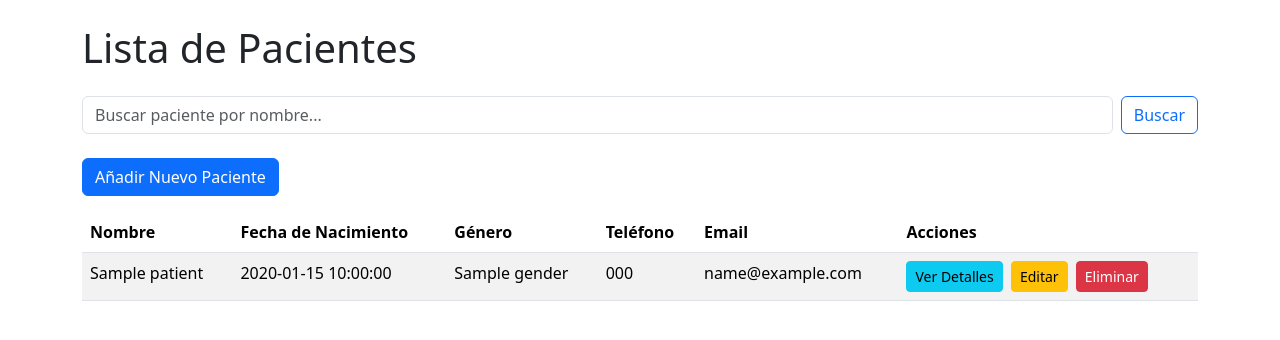
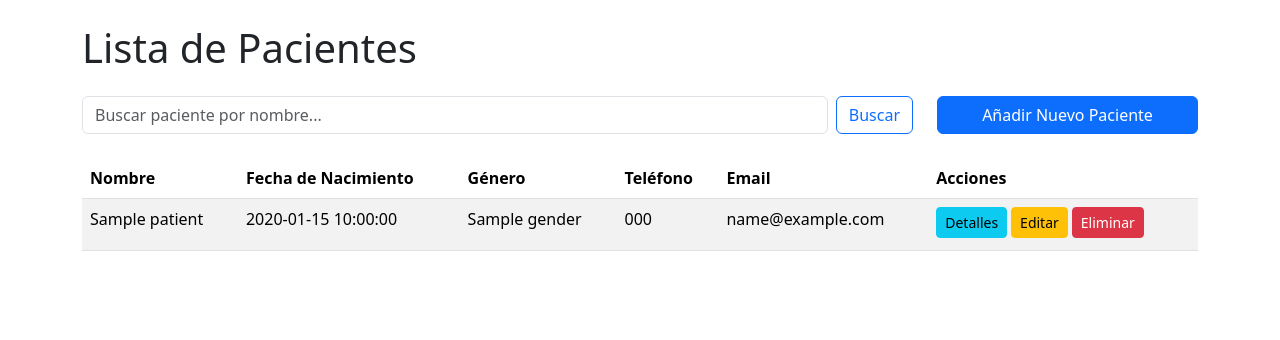
Before and after one commit to Exodo77/consultorio-gemas, a Flask app: page / in a window 1280 px wide. Shown: the part 56-396 px from the top of the page. Run offline with Flask 3, Linux system fonts and the light colour scheme; a database or web service that is not in the repository returns one stand-in record (values such as "Sample title"); some libraries are stand-ins or nearby versions.

Commit message:
feat: Improve responsiveness of index page with Bootstrap grid

```diff
--- a/templates/index.html
+++ b/templates/index.html
@@ -5,15 +5,21 @@
 {% block content %}
 <h1 class="mb-4">Lista de Pacientes</h1>
 
-<form class="d-flex mb-4" role="search" method="GET">
+{# Fila para el formulario de búsqueda y el botón de añadir paciente #}
+<div class="row mb-4 align-items-center"> {# align-items-center para alinear verticalmente #}
+    <div class="col-md-8 col-lg-9"> {# En pantallas medianas y grandes, ocupa 8 o 9 columnas #}
+        <form class="d-flex" role="search" method="GET">
             <input class="form-control me-2" type="search" placeholder="Buscar paciente por nombre..." aria-label="Search" name="search" value="{{ search_query }}">
             <button class="btn btn-outline-primary" type="submit">Buscar</button>
         </form>
-
-<a href="{{ url_for('add_patient') }}" class="btn btn-primary mb-3">Añadir Nuevo Paciente</a>
+    </div>
+    <div class="col-md-4 col-lg-3 text-md-end mt-2 mt-md-0"> {# En pantallas medianas, ocupa 4 o 3 columnas, texto alineado a la derecha, margen superior en móvil #}
+        <a href="{{ url_for('add_patient') }}" class="btn btn-primary w-100 w-md-auto">Añadir Nuevo Paciente</a> {# w-100 en móvil, w-md-auto en md y up #}
+    </div>
+</div>
 
 {% if patients %}
-    <div class="table-responsive">
+    <div class="table-responsive"> {# Esta clase es CRUCIAL para tablas responsivas #}
         <table class="table table-striped table-hover">
             <thead>
                 <tr>
@@ -34,11 +40,13 @@
                         <td>{{ patient.phone }}</td>
                         <td>{{ patient.email }}</td>
                         <td>
-                            <a href="{{ url_for('patient_details', patient_id=patient.id) }}" class="btn btn-info btn-sm me-1">Ver Detalles</a> {# me-1 añade un pequeño margen a la derecha #}
-                            <a href="{{ url_for('edit_patient', patient_id=patient.id) }}" class="btn btn-warning btn-sm me-1">Editar</a>
+                            <div class="d-flex flex-column flex-md-row"> {# Contenedor flexible para los botones, se apilan en móvil y se ponen en fila en md #}
+                                <a href="{{ url_for('patient_details', patient_id=patient.id) }}" class="btn btn-info btn-sm mb-1 me-md-1">Detalles</a>
+                                <a href="{{ url_for('edit_patient', patient_id=patient.id) }}" class="btn btn-warning btn-sm mb-1 me-md-1">Editar</a>
                                 <form action="{{ url_for('delete_patient', patient_id=patient.id) }}" method="POST" class="d-inline">
                                     <button type="submit" class="btn btn-danger btn-sm" onclick="return confirm('¿Estás seguro de que quieres eliminar a este paciente y todos sus registros médicos?');">Eliminar</button>
                                 </form>
+                            </div>
                         </td>
                     </tr>
                 {% endfor %}
```
Lines whose indentation alone changed are shown as unchanged.
